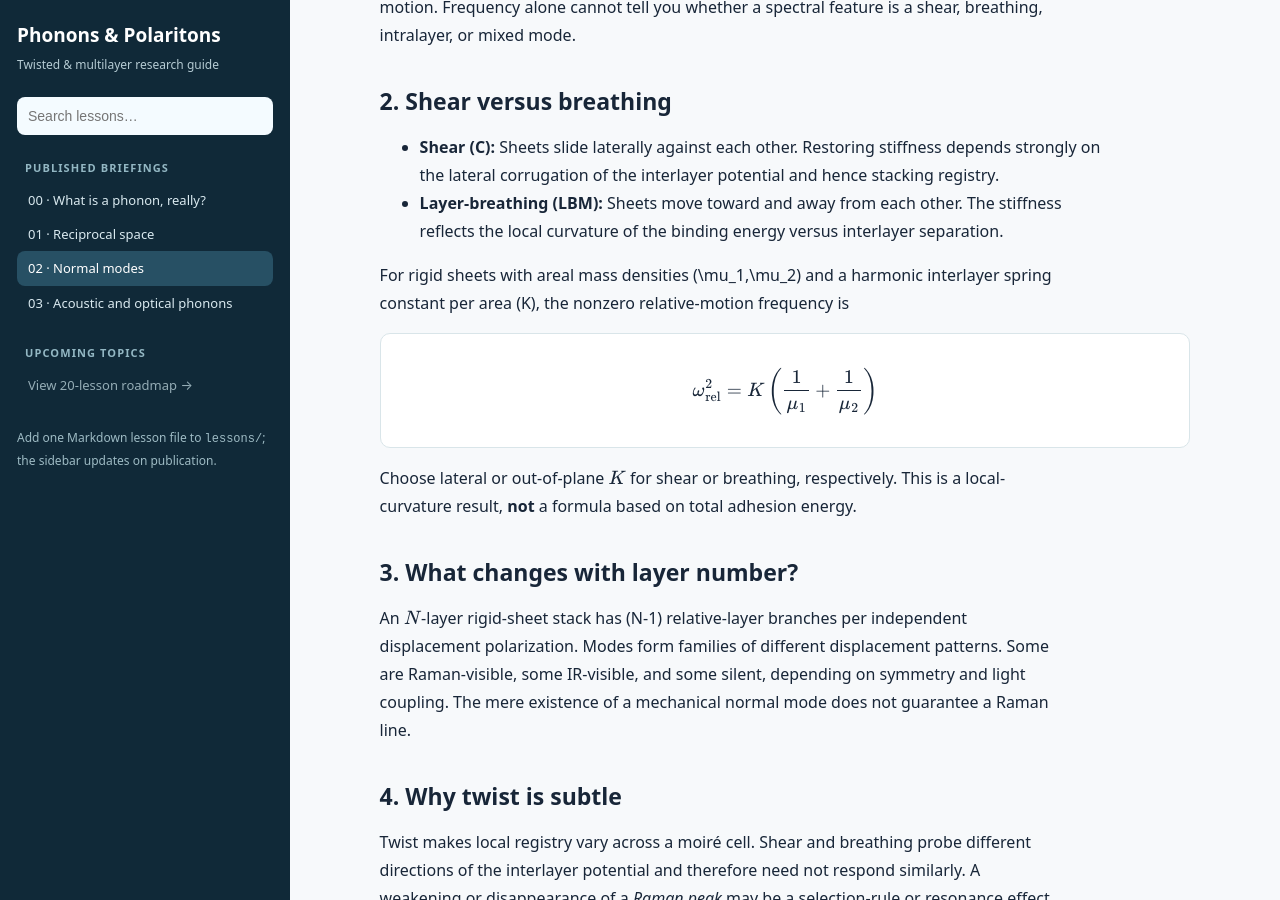
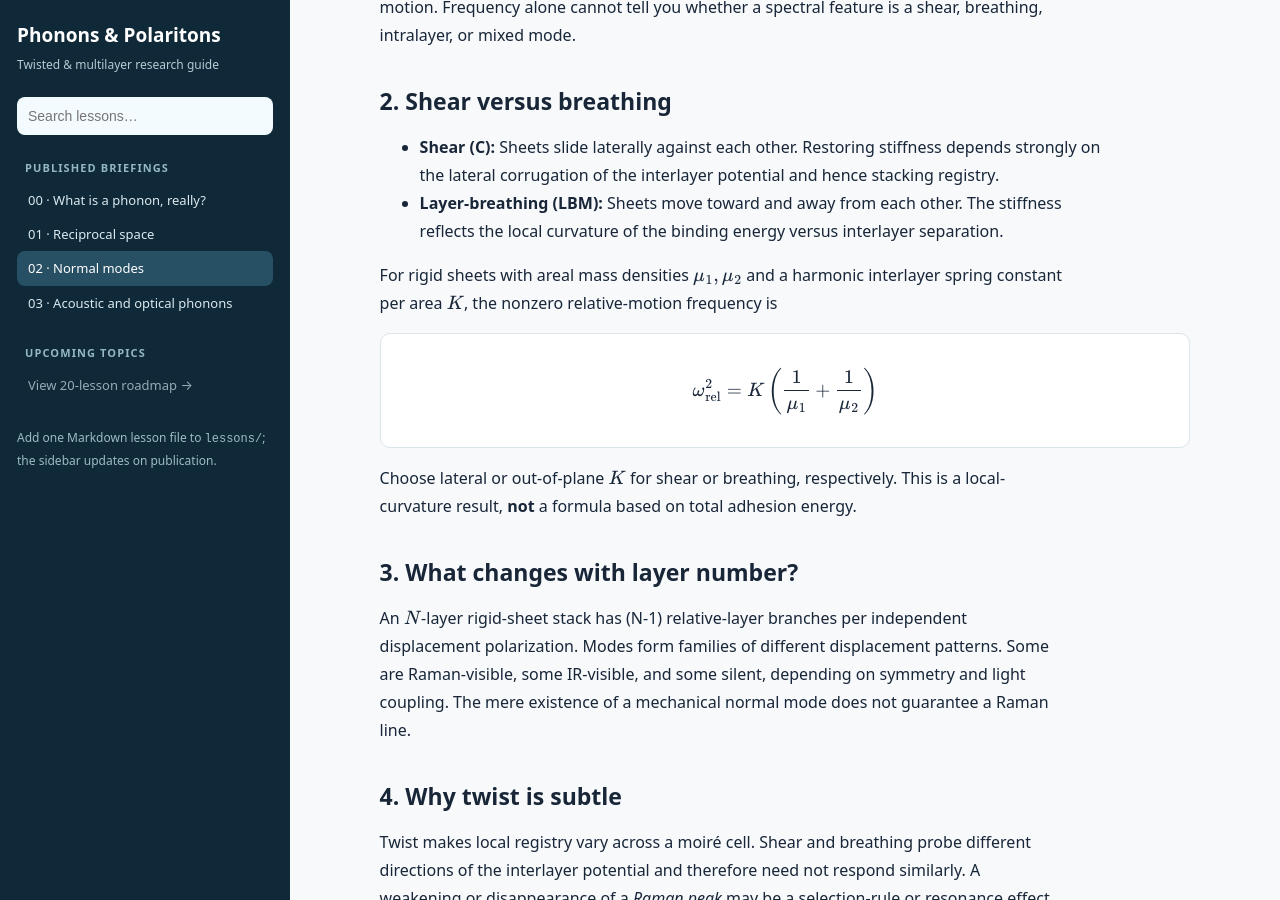
Before and after one commit to NasimMirzajani/phonon-guide, a Jekyll site: the page built from lessons/02-normal-modes.md, in a window 1280 px wide and 900 px high, scrolled down 638 px. Built offline with Jekyll 4.4.1, drawn with Linux system fonts in a browser that asks for light colours.

Commit message:
Fix formatting of equations and descriptions in markdown

```diff
--- a/lessons/02-normal-modes.md
+++ b/lessons/02-normal-modes.md
@@ -23,7 +23,7 @@ The eigenvalue gives squared phonon frequency and the eigenvector gives relative
 - **Shear (C):** Sheets slide laterally against each other. Restoring stiffness depends strongly on the lateral corrugation of the interlayer potential and hence stacking registry.
 - **Layer-breathing (LBM):** Sheets move toward and away from each other. The stiffness reflects the local curvature of the binding energy versus interlayer separation.
 
-For rigid sheets with areal mass densities \(\mu_1,\mu_2\) and a harmonic interlayer spring constant per area \(K\), the nonzero relative-motion frequency is
+For rigid sheets with areal mass densities \\(\mu_1,\mu_2\\) and a harmonic interlayer spring constant per area \\(K\\), the nonzero relative-motion frequency is
 
 <div class="equation">\[\omega_{\rm rel}^{2}=K\left(\frac{1}{\mu_1}+\frac{1}{\mu_2}\right)\]</div>
 
```
